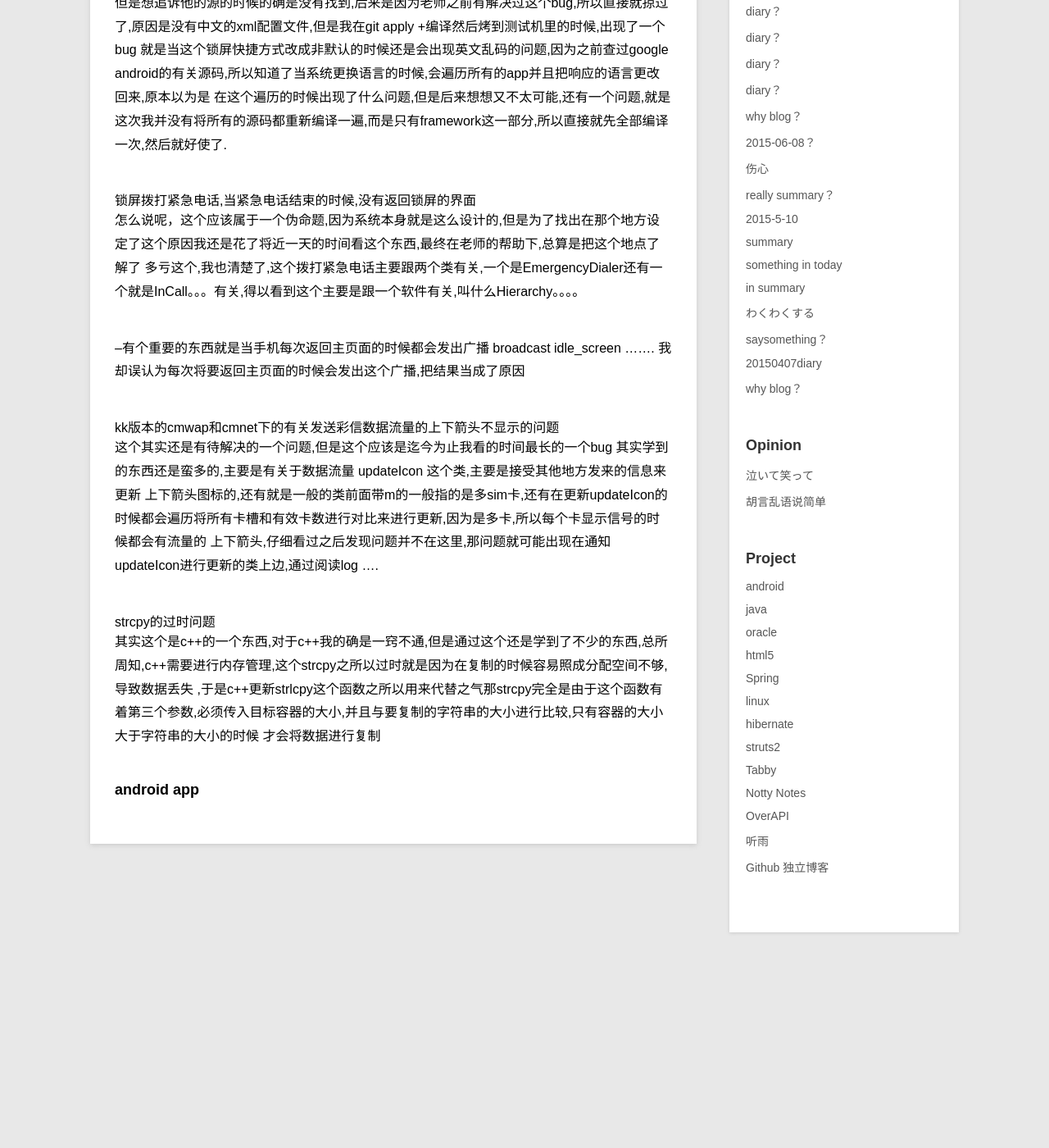
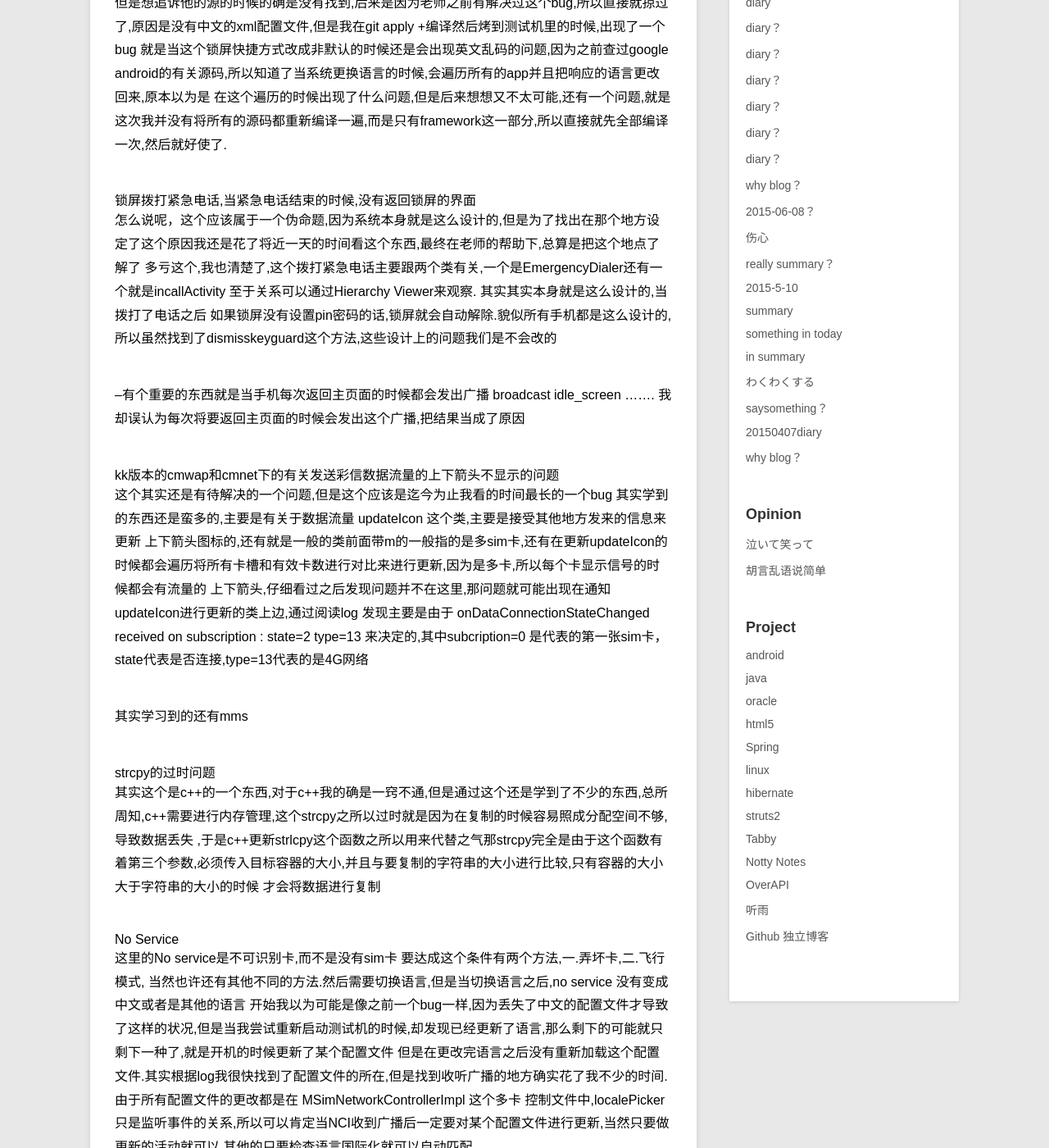
Before and after one commit to mowangdk/geyingqi.github.io, a Jekyll site: the page built from _posts/project/2015-08-13-android.md, in a window 1280 px wide and 1400 px high, scrolled down 612 px. Shown: the whole window at 82% size. Built offline with Jekyll 4.4.1, drawn with Linux system fonts in a browser that asks for light colours; Markdown is read by kramdown in place of the engine named in the settings; before the commit the page ends 1799 px from its top, so only the background shows below that; some of the changed text lies outside the part shown.

```diff
--- a/_posts/project/2015-08-13-android.md
+++ b/_posts/project/2015-08-13-android.md
@@ -15,18 +15,40 @@ app开发有关的东西,所以主要分为两个标题,一个是android app 另
 在这个遍历的时候出现了什么问题,但是后来想想又不太可能,还有一个问题,就是这次我并没有将所有的源码都重新编译一遍,而是只有framework这一部分,所以直接就先全部编译一次,然后就好使了.
 #锁屏拨打紧急电话,当紧急电话结束的时候,没有返回锁屏的界面
 怎么说呢，这个应该属于一个伪命题,因为系统本身就是这么设计的,但是为了找出在那个地方设定了这个原因我还是花了将近一天的时间看这个东西,最终在老师的帮助下,总算是把这个地点了解了
-多亏这个,我也清楚了,这个拨打紧急电话主要跟两个类有关,一个是EmergencyDialer还有一个就是InCall。。。有关,得以看到这个主要是跟一个软件有关,叫什么Hierarchy。。。。
-
+多亏这个,我也清楚了,这个拨打紧急电话主要跟两个类有关,一个是EmergencyDialer还有一个就是incallActivity 至于关系可以通过Hierarchy Viewer来观察. 其实其实本身就是这么设计的,当拨打了电话之后
+如果锁屏没有设置pin密码的话,锁屏就会自动解除.貌似所有手机都是这么设计的,所以虽然找到了dismisskeyguard这个方法,这些设计上的问题我们是不会改的
 
 --有个重要的东西就是当手机每次返回主页面的时候都会发出广播 broadcast idle_screen ....... 我却误认为每次将要返回主页面的时候会发出这个广播,把结果当成了原因
 #kk版本的cmwap和cmnet下的有关发送彩信数据流量的上下箭头不显示的问题
 这个其实还是有待解决的一个问题,但是这个应该是迄今为止我看的时间最长的一个bug 其实学到的东西还是蛮多的,主要是有关于数据流量  updateIcon 这个类,主要是接受其他地方发来的信息来更新
 上下箭头图标的,还有就是一般的类前面带m的一般指的是多sim卡,还有在更新updateIcon的时候都会遍历将所有卡槽和有效卡数进行对比来进行更新,因为是多卡,所以每个卡显示信号的时候都会有流量的
-上下箭头,仔细看过之后发现问题并不在这里,那问题就可能出现在通知updateIcon进行更新的类上边,通过阅读log ....
+上下箭头,仔细看过之后发现问题并不在这里,那问题就可能出现在通知updateIcon进行更新的类上边,通过阅读log 发现主要是由于 onDataConnectionStateChanged received on subscription : state=2 type=13
+来决定的,其中subcription=0 是代表的第一张sim卡，state代表是否连接,type=13代表的是4G网络
 
-
+其实学习到的还有mms
 #strcpy的过时问题
 其实这个是c++的一个东西,对于c++我的确是一窍不通,但是通过这个还是学到了不少的东西,总所周知,c++需要进行内存管理,这个strcpy之所以过时就是因为在复制的时候容易照成分配空间不够,导致数据丢失
 ,于是c++更新strlcpy这个函数之所以用来代替之气那strcpy完全是由于这个函数有着第三个参数,必须传入目标容器的大小,并且与要复制的字符串的大小进行比较,只有容器的大小大于字符串的大小的时候
 才会将数据进行复制
+
+#No Service
+这里的No service是不可识别卡,而不是没有sim卡 要达成这个条件有两个方法,一.弄坏卡,二.飞行模式, 当然也许还有其他不同的方法.然后需要切换语言,但是当切换语言之后,no service 没有变成中文或者是其他的语言
+开始我以为可能是像之前一个bug一样,因为丢失了中文的配置文件才导致了这样的状况,但是当我尝试重新启动测试机的时候,却发现已经更新了语言,那么剩下的可能就只剩下一种了,就是开机的时候更新了某个配置文件
+但是在更改完语言之后没有重新加载这个配置文件.其实根据log我很快找到了配置文件的所在,但是找到收听广播的地方确实花了我不少的时间.由于所有配置文件的更改都是在 MSimNetworkControllerImpl 这个多卡
+控制文件中,localePicker只是监听事件的关系,所以可以肯定当NCI收到广播后一定要对某个配置文件进行更新,当然只要做更新的活动就可以,其他的只要检查语言国际化就可以自动匹配
+
+#关于DocumentsActivity
+今天主要改正的bug主要是关于这个DocumentActivity的 , 到目前位置我大概可以想到 , 这个activity主要应用于Document有关的应用,在这个bug中出现的Download其实界面算作是文件管理器的一个分支,
+当然 肯定还会有很多其他的activity他们会根据intent内值的不同来区别具体加载那个xml配置文件,这DocumentsActivity中我加了许多的log,基本上弄清楚了整个流程.通过不断的实验,但是这个还是有一个问题
+我找不到启动DocumentsActivity的intent 虽然知道他的上一个Activity是TaskManagerActivity,但是我找了半天也没有找到具体的实现的地方.因为TaskManagerActivity中引用了许多完全不知所云的东西.
+而且还没有注释.本来还想好好研究一下呢.谁知道.这个bug竟然被关掉了.没办法发现的太晚.只能下班找时间自己测试了.不过最近好像真没有什么时间啊。。。。。。。
+
+#return unfocus
+今天发现一个google的原生错误,但是的确是我的能力不足导致.没有将其改正回来.其实错误还是很好理解的,就是当拉下StatusBarWindowsView的时候,点击通知或者弹出其他的一个activity的时候,将收回的StatusBarWindowsView
+迅速拉回.但是这个时候底下返回键等工具栏的焦点已经转移到了新打开的那个activity中.而且焦点不会返回当前的WindowsView中,想了相当多的想法,但是每个想法最后做完都会发生其他意想不到的错误.最后由于客户
+说不用改了,这才ok......失败.
+
+#recentAnime
+最近发现这个recent图标总是出现问题,这次其实不算是bug,算做动画延迟之类的吧.但是多亏了这个也学到了很多东西.详情见图
+
 ###android app
```
Also changed, not shown: _posts/blog/2015-08-26-diary.md (added, +14 -0 lines), _posts/blog/2015-08-31-diary.md (added, +10 -0 lines), _posts/blog/2015-09-04-diary.md (added, +16 -0 lines).
